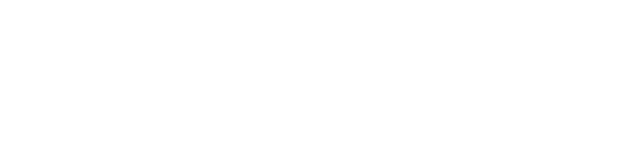
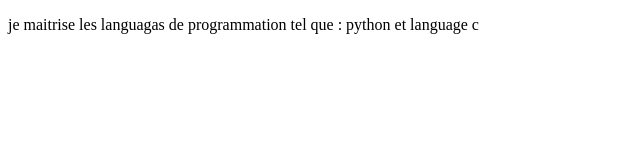
Before and after one commit to Taes23/git-mon-cv, a plain HTML site: page index.html in a window 1280 px wide. Shown: the whole page, without its empty margins (0-640 px from the left). Drawn offline with Linux system fonts and the light colour scheme.

Commit message:
mise en place de la section competences

```diff
--- a/index.html
+++ b/index.html
@@ -8,7 +8,9 @@
 </head>
 <body>
 
-
+<p>
+    je maitrise les languagas de programmation tel que : python et language c
+</p>
 
 </body>
 </html>
```
